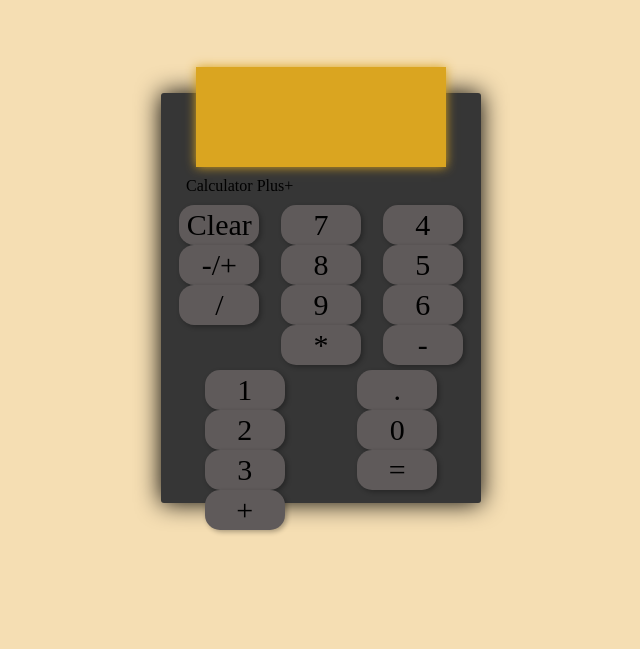
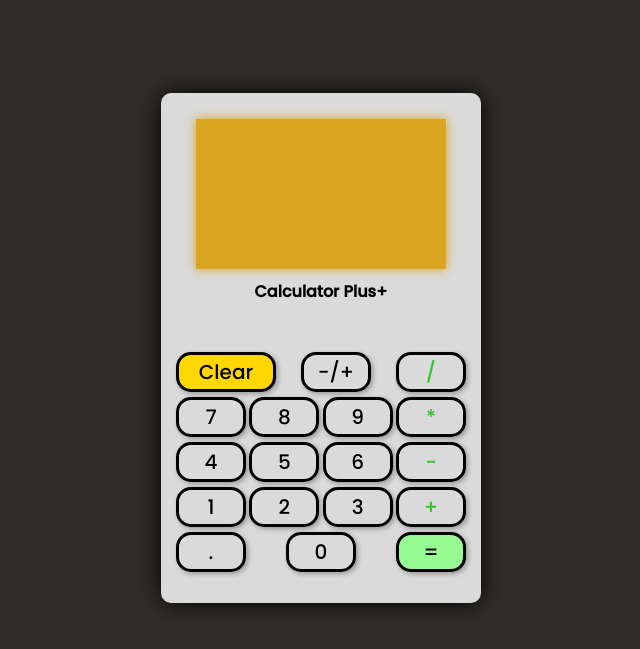
Before and after one commit to RyanAC12/Calculator, a plain HTML site: page index.html in a window 1280 px wide. Shown: the part 115-764 px from the top of the page, without its empty margins (319-959 px from the left). Drawn offline with Linux system fonts and the light colour scheme.

Commit message:
General style improvements: new hover effects, new colors, new font

```diff
--- a/styles.css
+++ b/styles.css
@@ -1,25 +1,34 @@
+@import url('https://fonts.googleapis.com/css2?family=Poppins:wght@500&display=swap');
+
 body {
-    background-color: wheat;
+    background-color: rgb(48, 45, 41);
     display: flex;
     justify-content: center;
+    font-family: 'Poppins', sans-serif;;
 }
 
 .calculator {
     width: 320px;
-    height: 410px;
-    background-color: rgb(54, 54, 54);
+    height: 510px;
+    background-color: rgb(218, 218, 218);
     display: flex;
     flex-direction: column;
     margin-top: 200px;
-    justify-content: center;
+    justify-content: space-around;
     align-items: center;
-    border-radius: 3px;
-    box-shadow: 0px 0px 25px black
+    border-radius: 10px;
+    box-shadow: 0px 0px 25px black;
+}
+
+.top {
+    display: flex;
+    flex-direction: column;
+    align-items: center;
 }
 
 .screen {
     width: 250px;
-    height: 100px;
+    height: 150px;
     background-color: goldenrod;
     margin: 10px;
     padding: 10px;
@@ -31,20 +40,32 @@ body {
     overflow: hidden;
 }
 
+.title {
+    font-weight: bold;
+}
+
 .buttons {
     display: flex;
+    flex-direction: column;
     flex-wrap: wrap;
     justify-content: space-around;
-    font-size: 30px;
+    font-size: 20px;
     width: 300px;
     margin: 10px;
     gap: 5px;
+    padding: 5px;
+}
+
+.row {
+    display: flex;
+    justify-content: space-between;
 }
 
 .btn {
-    width: 80px;
+    width: 70px;
     height: 40px;
-    background-color: rgb(95, 90, 90);
+    background-color: transparent;
+    border: 3px solid black;
     display: flex;
     justify-content: center;
     align-items: center;
@@ -54,8 +75,33 @@ body {
     box-shadow: 2px 2px 5px rgba(0, 0 , 0, 0.3);
 }
 
+#clear {
+    width: 100px;
+    background-color: gold;
+}
+
+#equals {
+    background-color: rgb(148, 250, 145);
+}
+
+.op {
+    color: rgb(45, 199, 40);
+}
+
 .btn:hover {
-    background-color: rgb(131, 122, 122);
+    background-color: rgb(59, 57, 57);
+}
+
+.num.btn:hover {
+    color: rgb(218, 218, 218);
+}
+
+#clear:hover {
+    background-color: goldenrod;
+}
+
+#equals:hover {
+    background-color: rgb(121, 207, 118);
 }
 
 .btn:active {
@@ -63,7 +109,7 @@ body {
 }
 
 .btn-clicked {
-    background-color: rgb(131, 122, 122);
+    background-color: rgb(59, 57, 57);
 }
 
 * {
```
